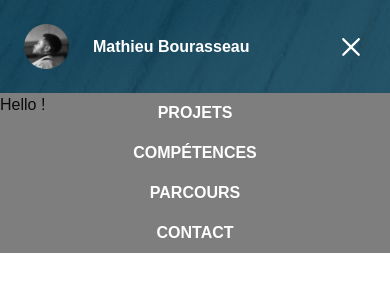
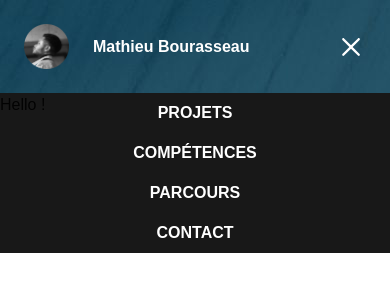
Before and after one commit to MathieuBourasseau/react-portfolio, a Next.js app: page / in a window 390 px wide. Both pictures are taken after a click on the icon 351 px from the left and 46 px from the top of the page. Shown: the top 300 px of the page. Built offline with nearby package versions, Linux system fonts and the light colour scheme.

Commit message:
feat: transition effect added on the mobile nav

```diff
--- a/components/Navigation.tsx
+++ b/components/Navigation.tsx
@@ -67,7 +67,16 @@ export default function Navigation() {
 
                 {/* BLOC NAVIGATION MOBILE */}
 
-                <div className="flex flex-col items-center w-full absolute left-0 p-2 opacity-[50%] bottom-[-160px] bg-black justify-between gap-4 text-md font-bold w-[40%] uppercase">
+                <div
+                    className={
+                        `flex flex-col items-center w-full absolute left-0 p-2 top-full bg-black justify-between gap-4 text-md font-bold w-[40%] uppercase transition-all duration-500 ease-in-out
+                        ${isOpen
+                            ? "top-full opacity-90 translate-y-0"
+                            : "top-full opacity-0 translate-y-[-40px]"
+                        }
+
+                        `
+                    }>
                     {navLinks.map((link, index) => (
                         <Link
                             key={index}
@@ -96,8 +105,9 @@ export default function Navigation() {
                 <GiHamburgerMenu
                     onClick={handleBurgerNav}
                     className={
-                        isOpen ? "hidden"
-                        : "cursor-pointer transition-transform duration-270 hover:scale-115 text-[30px] lg:hidden"}
+                        isOpen
+                            ? "hidden"
+                            : "cursor-pointer transition-transform duration-270 hover:scale-115 text-[30px] lg:hidden"}
                 />
                 <RxCross2
                     onClick={handleBurgerNav}
```
